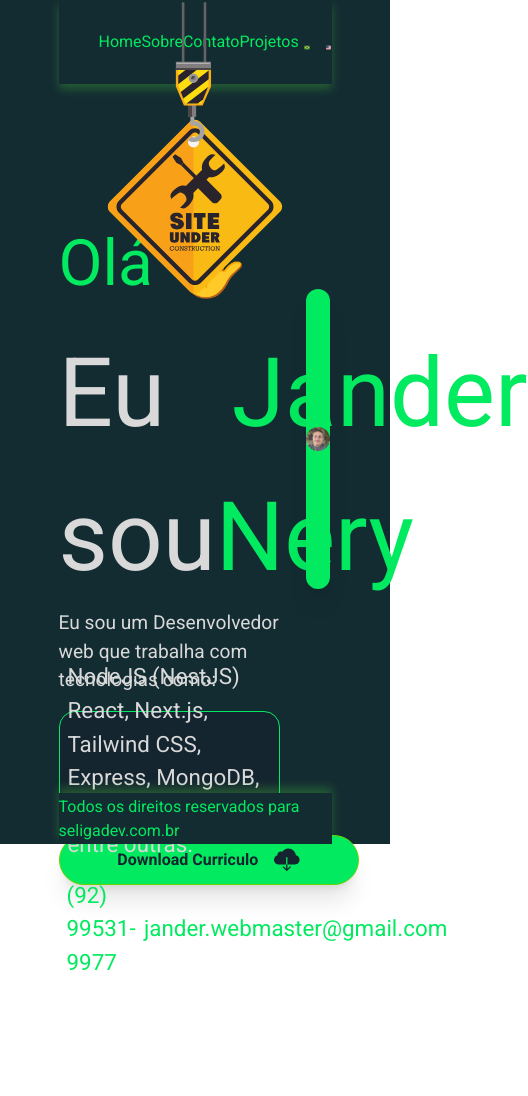
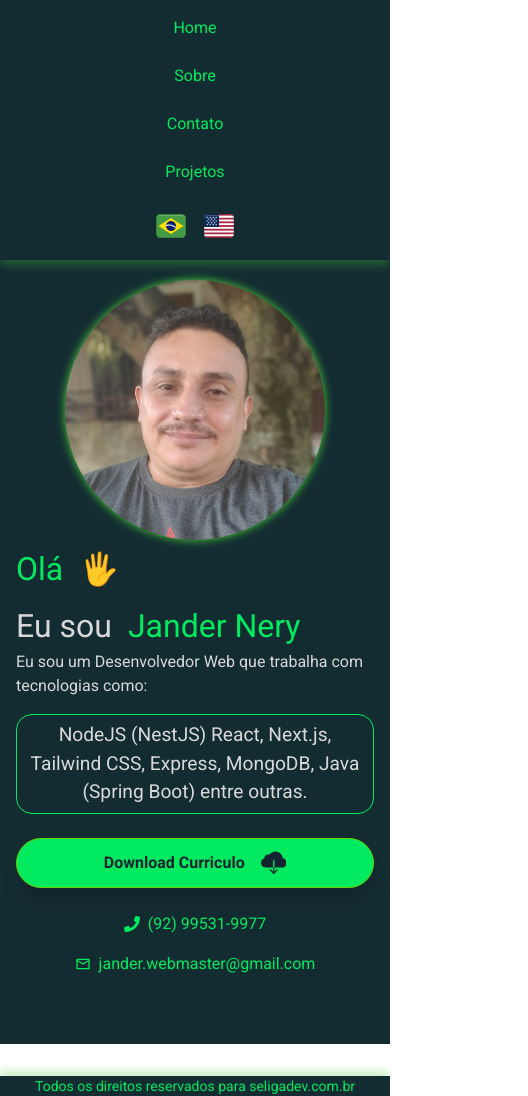
Before and after one commit to jnerydesigner/portfolio-jandernery, a Next.js app: page / in a window 390 px wide. Shown: the whole page, 528 px wide, since content can reach past the window. Before the commit the page ends 980 px from the top, so only its background shows below. Built offline with nearby package versions, Linux system fonts and the light colour scheme.

Commit message:
Feat: Application Responsive

```diff
--- a/src/app/(portfolio)/components/footer.tsx
+++ b/src/app/(portfolio)/components/footer.tsx
@@ -1,7 +1,7 @@
 const FooterPortfolio = () => {
   return (
-    <div className="w-[70%] h-[6vh] bg-portfolio-color02 flex justify-center items-center flex-row drop-shadow-top">
-      <h2 className="text-portfolio-color03">
+    <div className="w-[100%] laptop:w-[80%] h-[7vh] bg-portfolio-color02 flex justify-center items-center flex-row drop-shadow-top">
+      <h2 className="text-portfolio-color03 text-sm">
         Todos os direitos reservados para seligadev.com.br
       </h2>
     </div>
--- a/src/app/(portfolio)/components/header.tsx
+++ b/src/app/(portfolio)/components/header.tsx
@@ -8,23 +8,31 @@ const Header = () => {
   const { changeLanguage, language } = useAppContext();
   return (
     <>
-      <Image
+      {/* <Image
         src={"/placa.svg"}
         height={200}
         width={200}
         alt="Flag Brazil"
         className="absolute top-0 right-100 z-10"
-      />
-      <div className="w-[70%] h-[10vh] flex justify-center items-center flex-row  bg-portfolio-color02 relative drop-shadow-bottom">
-        <div className="w-[90%] h-[10vh] flex justify-center items-center flex-row text-portfolio-color03 ">
-          <ul className="w-[100%] flex justify-between items-center flex-row px-10">
-            <li>{information?.[language]?.titleNavigation[0].title}</li>
-            <li>{information?.[language]?.titleNavigation[1].title}</li>
-            <li>{information?.[language]?.titleNavigation[2].title}</li>
-            <li>{information?.[language]?.titleNavigation[3].title}</li>
+      /> */}
+      <div className="w-[100%] tablet:w-[100%] laptop:w-[80%] h-[260px] tablet:h-[10vh] flex justify-center items-center flex-col tablet:flex-row  bg-portfolio-color02 relative drop-shadow-bottom">
+        <div className="w-[90% tablet:w-[100%] h-[200px] laptop:w-[80%] tablet:h-[10vh] flex justify-center items-center flex-col tablet:flex-row text-portfolio-color03 ">
+          <ul className="w-[100%] tablet:w-[80%] flex justify-between items-center flex-col tablet:flex-row tablet:px-10 gap-2">
+            <li className="w-full h-10 flex justify-center items-center">
+              {information?.[language]?.titleNavigation[0].title}
+            </li>
+            <li className="w-full h-10 flex justify-center items-center">
+              {information?.[language]?.titleNavigation[1].title}
+            </li>
+            <li className="w-full h-10 flex justify-center items-center">
+              {information?.[language]?.titleNavigation[2].title}
+            </li>
+            <li className="w-full h-10 flex justify-center items-center">
+              {information?.[language]?.titleNavigation[3].title}
+            </li>
           </ul>
         </div>
-        <div className="w-[10%] h-[10vh] flex justify-center items-center flex-row text-portfolio-color03 ">
+        <div className="w-[100%] tablet:w-[20%] laptop:w-[20%] h-[60px] tablet:h-[10vh]  flex justify-center items-center flex-row ">
           <ul className="flex justify-center items-center flex-row gap-4 text-2xl font-bold">
             <li>
               <button onClick={() => changeLanguage(0)}>
--- a/src/app/(portfolio)/components/main.tsx
+++ b/src/app/(portfolio)/components/main.tsx
@@ -14,18 +14,28 @@ const MainPortfolio = () => {
   const { language } = useAppContext();
 
   return (
-    <div className="w-[70%] h-[84vh] flex justify-center items-center flex-row bg-portfolio-color02">
-      <div className="w-[100%] h-[400px] flex justify-center items-center">
-        <div className="w-[90%] h-[400px]">
-          <div className="h-[50px] flex justify-start items-center flex-row mb-8 gap-4">
-            <p className="text-[4rem] text-portfolio-color03">
+    <div className="w-[100%] tablet:w-[90%] laptop:w-[80%] h-[100%] tablet:h-[80%] flex justify-center items-center flex-col laptop:flex-row mt-4 mb-8 bg-portfolio-color02">
+      <div className="w-[100%] laptop:w-[25%] h-[320px] flex justify-center items-center mt-0 laptop:mt-2 p-1 mx-2">
+        <div className="w-[260px] tablet:w:[260px] laptop:w:[330px] rounded-full flex justify-center items-center drop-shadow-total ">
+          <Image
+            src="/foto_jander.png"
+            alt="Jander Nery"
+            width={200}
+            height={200}
+            className="w-[100%] rounded-full"
+          />
+        </div>
+      </div>
+      <div className="w-[100%] laptop:w-[70%] h-[80%] px-4 laptop:mt-4">
+        <div className="h-[50px] flex justify-start items-center flex-row mb-2 gap-4">
+          <p className="text-[2rem] text-portfolio-color03 laptop:text-[4rem] tablet:text-[3rem]">
             {information?.[language]?.salutation?.title}
           </p>
-            <p className="text-[4rem]">
+          <p className="text-[2rem] laptop:text-[4rem] tablet:text-[3rem]">
             {information?.[language]?.salutation?.message}
           </p>
         </div>
-          <h2 className="w-[100%] text-[6rem] text-portfolio-color04 flex justify-start items-center flex-row">
+        <h2 className="w-[100%] text-[2rem] tablet:text-[3rem] laptop:text-[4rem] text-portfolio-color04 flex justify-start items-center flex-row">
           <span className="bold text-portfolio-color04">
             {information?.[language]?.personal.title}
           </span>
@@ -35,12 +45,12 @@ const MainPortfolio = () => {
             </span>
           </div>
         </h2>
-          <p className="text-[1.2rem] text-portfolio-color04">
+        <p className="text-[1rem] laptop:text-[1.2rem] text-portfolio-color04">
           {information?.[language]?.skill?.title}
         </p>
 
-          <div className="w-[90%] h-[100px] mt-4 border  border-portfolio-color03 bg-portfolio-color01 flex justify-center items-center rounded-2xl p-2">
-            <p className="text-[1.4rem] text-portfolio-color04">
+        <div className="w-[100%] laptop:w-[90%] h-[100px] mt-4 border  border-portfolio-color03 flex justify-center items-center rounded-2xl p-2">
+          <p className="text-[1.2rem] text-center laptop:text-justify laptop:text-[1.4rem] text-portfolio-color04">
             {information?.[language]?.skill?.message}
           </p>
         </div>
@@ -49,33 +59,23 @@ const MainPortfolio = () => {
           href="/curriculo_jander_da_costa_nery.pdf"
           target="_blank"
           download="Curriculo Jander Nery"
-            className="w-[300px] h-[50px] my-6 bg-portfolio-color03 rounded-full flex justify-center items-center flex-row text-portfolio-color01 bold shadow-xl border-[1px] border-portfolio-color05 gap-4"
+          className="w-[100%] laptop:w-[300px] h-[50px] my-6 bg-portfolio-color03 rounded-full flex justify-center items-center flex-row text-portfolio-color01 bold shadow-xl border-[1px] border-portfolio-color05 gap-4"
         >
           <span className="font-bold">Download Curriculo</span>
           <IoIosCloudDownload className="text-[1.6rem]" />
         </a>
 
-          <div className="w-[100%] h-[40px] flex justify-start items-center flex-row gap-4 text-portfolio-color03">
-            <div className="w-[25%] flex justify-start items-center flex-row gap-2">
-              <FaPhone className="text-[1.4rem]" />
-              <p className="text-[1.4rem]">(92) 99531-9977</p>
+        <div className="w-[100%] h-[80px] laptop:h-[40px] flex justify-start items-center flex-col laptop:flex-row gap-4 text-portfolio-color03 ">
+          <div className="w-[100%] laptop:w-[40%] flex justify-center laptop:justify-start items-center flex-row gap-2">
+            <FaPhone className="text-[1] laptop:text-[1.4rem]" />
+            <p className="text-[1rem] laptop:text-[1.4rem]">(92) 99531-9977</p>
           </div>
 
-            <div className="w-[35%] flex justify-start items-center flex-row gap-2">
-              <MdMailOutline className="text-[1.6rem]" />
-              <p className="text-[1.4rem]">jander.webmaster@gmail.com</p>
-            </div>
-          </div>
-        </div>
-        <div className="w-[30%] h-[400px]  flex justify-center items-center">
-          <div className="w-[90%] h-[75%] rounded-full flex justify-center items-center bg-portfolio-color03 shadow-xl">
-            <Image
-              src="/foto_jander.png"
-              alt="Jander Nery"
-              width={200}
-              height={200}
-              className="w-[95%] rounded-full"
-            />
+          <div className="w-[100%] laptop:w-[40%] flex justify-center laptop:justify-start items-center flex-row gap-2">
+            <MdMailOutline className="text-[1] laptop:text-[1.4rem]" />
+            <p className="text-[1rem] laptop:text-[1.4rem]">
+              jander.webmaster@gmail.com
+            </p>
           </div>
         </div>
       </div>
--- a/src/app/(portfolio)/information.ts
+++ b/src/app/(portfolio)/information.ts
@@ -9,7 +9,7 @@ export const Information: InformationType[] = [
       message: "Jander Nery",
     },
     skill: {
-      title: "Eu sou um Desenvolvedor web que trabalha com tecnologias como:",
+      title: "Eu sou um Desenvolvedor Web que trabalha com tecnologias como:",
       message:
         "NodeJS (NestJS) React, Next.js, Tailwind CSS, Express, MongoDB, Java (Spring Boot) entre outras.",
     },
@@ -38,7 +38,7 @@ export const Information: InformationType[] = [
       message: "Jander Nery",
     },
     skill: {
-      title: "I am a web developer who works with technologies such as:",
+      title: "I am a Web developer who works with technologies such as:",
       message:
         "NodeJS (NestJS) React, Next.js, Tailwind CSS, Express, MongoDB, Java (Spring Boot) among others.",
     },
--- a/tailwind.config.ts
+++ b/tailwind.config.ts
@@ -18,7 +18,7 @@ const config: Config = {
     },
     screens: {
       mobile: "320px",
-      tablet: "768px",
+      tablet: "780px",
       laptop: "1024px",
       desktop: "1280px",
     },
@@ -26,6 +26,7 @@ const config: Config = {
       dropShadow: {
         top: "0 -5px 5px rgba(76, 209, 55,.3)",
         bottom: "0 5px 5px rgba(76, 209, 55,.3)",
+        total: "0 0 5px rgba(76, 209, 55,1)",
       },
       backgroundImage: {
         "gradient-radial": "radial-gradient(var(--tw-gradient-stops))",
```
Lines whose indentation alone changed are shown as unchanged.
